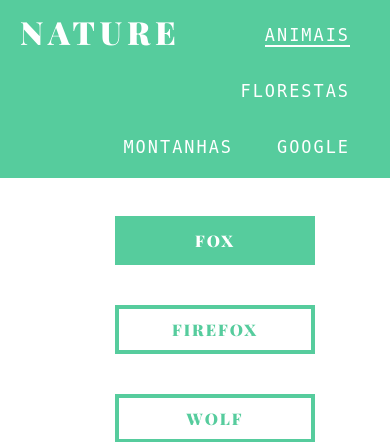
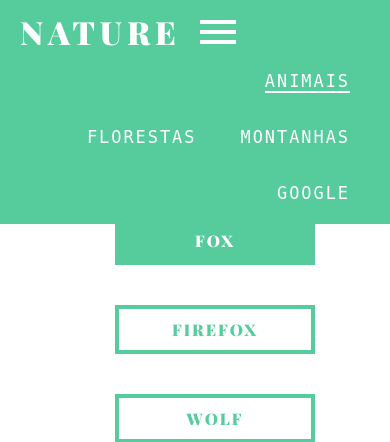
Before and after one commit to ValeriaNiceria/JavaScript-e-jQuery, a PHP site: page / in a window 390 px wide. Shown: the top 442 px of the page. Run offline with PHP 8.4, Linux system fonts and the light colour scheme.

Commit message:
Menu Mobile - Parte 1

```diff
--- a/Prática com jQuery/css/style.css
+++ b/Prática com jQuery/css/style.css
@@ -218,3 +218,44 @@ img {
 	top: auto;
 	transform: translate3d(0px,0,0);
 }
+
+
+/*ícone do menu mobile*/
+.mobile-btn {
+	display: block;
+	color: white;
+	width: 36px;
+	height: 36px;
+	border-top: 4px solid;
+	margin: 20px 20px 0 0;
+	float: left;
+	position: relative;
+	cursor: pointer; /*Quando passar o mouse por cima, virá uma mão*/
+	-webkit-backface-visibility: hidden;
+}
+
+.mobile-btn::after,.mobile-btn::before {
+	content: '';
+	display: block;
+	margin-top: 6px;
+	height: 4px;
+	background: currentColor; /*Ele pega automaticamente a cor atribuida*/
+	position:relative;
+	transition: transform .3s ease;
+}
+
+.mobile-btn:hover {
+	border-color: transparent;
+}
+
+.mobile-btn:hover::after {
+	margin-top: 0px;
+	top: 2px;
+	transform: rotate(45deg);
+}
+
+.mobile-btn:hover::before {
+	margin-top: 0px;
+	top: 6px;
+	transform: rotate(135deg);
+}
--- a/Prática com jQuery/index.html
+++ b/Prática com jQuery/index.html
@@ -14,6 +14,8 @@
 
 	<header class="menu">
 		<a class="logo" href="/">Nature</a>
+		<!--Ícone-->
+		<span class="mobile-btn"></span>
 		<nav class="menu-nav">
 			<ul>
 				<li><a href="#animais">Animais</a></li>
--- a/Prática com jQuery/js/app.js
+++ b/Prática com jQuery/js/app.js
@@ -58,6 +58,8 @@ $('.logo').click(function(e){
 
 
 //Scroll Suave link Ativo
+
+//ScrollTop() - Pega o topo do elemento em relação ao seu scroll (existe também o scrollLeft)
 $('section').each(function(){
     var height = $(this).height(),
         offsetTop = $(this).offset().top,
@@ -75,3 +77,7 @@ $('section').each(function(){
     });
 
 });
+
+
+
+//Menu Mobile 1
```
